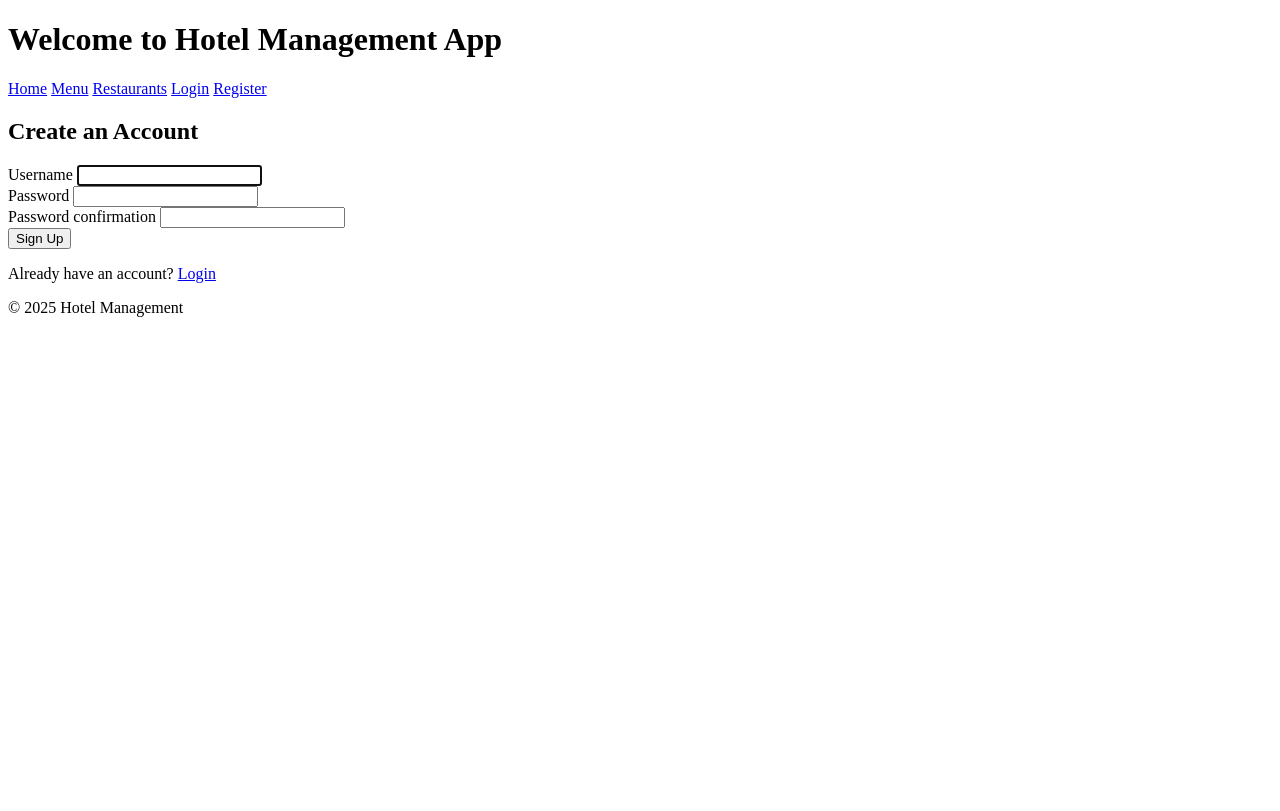
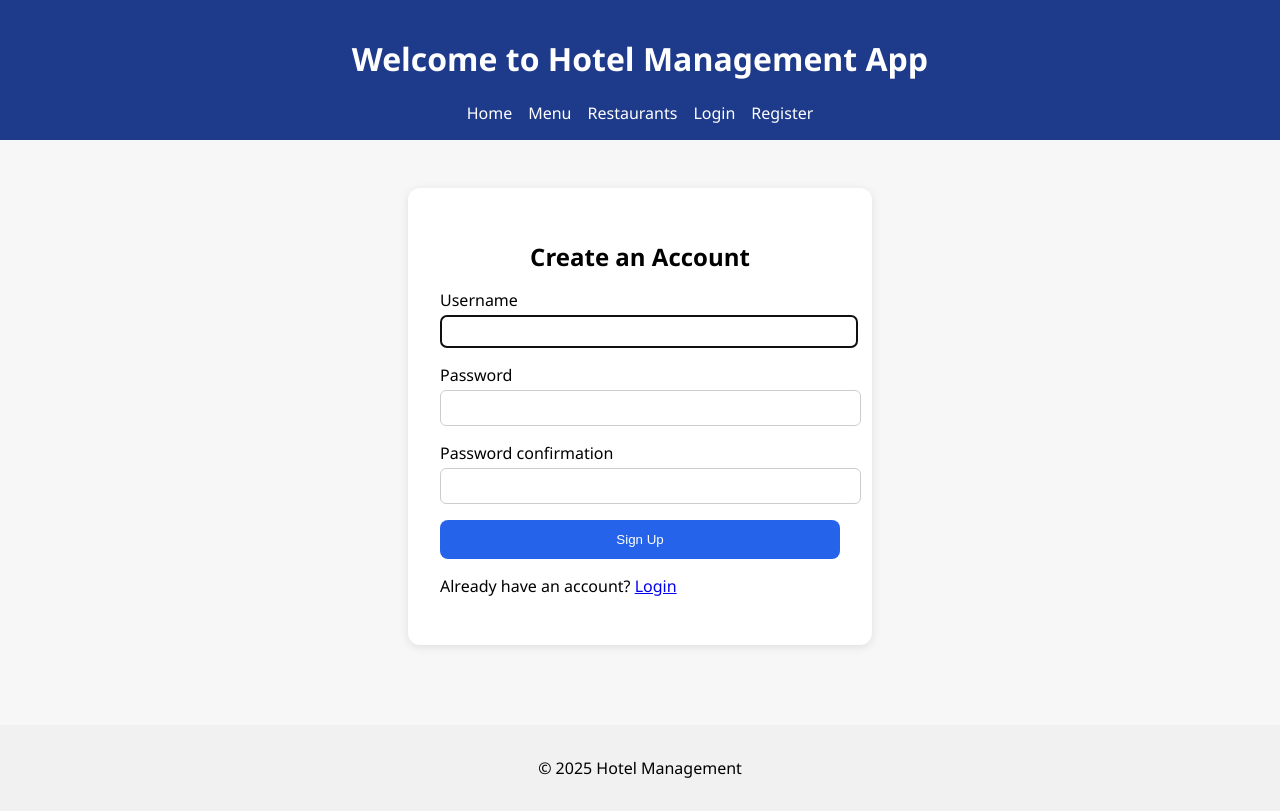
Before and after one commit to GAURAVSVNIT/Hotel_Management, a Django app: page /register/ in a window 1280 px wide. Before the commit the page ends 317 px from the top, so only its background shows below. Run offline with Django 5.2, Linux system fonts and the light colour scheme.

Commit message:
Add css to the site and some modifications

```diff
--- a/hotel_management/settings.py
+++ b/hotel_management/settings.py
@@ -135,3 +135,8 @@ STATIC_ROOT = BASE_DIR / 'staticfiles'  # Collect static files for production
 # Media Files Configuration
 MEDIA_URL = '/media/'
 MEDIA_ROOT = BASE_DIR / 'media'  # Store uploaded files
+
+# Authentication Redirections
+LOGIN_URL = 'login'              # Where to go when login is required
+LOGIN_REDIRECT_URL = 'home'      # Where to go after successful login
+LOGOUT_REDIRECT_URL = 'login'    # Where to go after logout
--- a/hotel_management/urls.py
+++ b/hotel_management/urls.py
@@ -16,8 +16,15 @@ Including another URLconf
 """
 from django.contrib import admin
 from django.urls import path, include
+from django.conf import settings
+from django.conf.urls.static import static
 
 urlpatterns = [
     path('admin/', admin.site.urls),
     path('', include('main.urls')),  # Include URLs from main app
+    # Static Files
+
 ]
+
+if settings.DEBUG:
+    urlpatterns += static(settings.STATIC_URL, document_root=settings.STATIC_ROOT)
--- /dev/null
+++ b/main/static/main/styles.css
@@ -0,0 +1,213 @@
+/* === Base Layout (base.html) === */
+body {
+    font-family: 'Segoe UI', Tahoma, Geneva, Verdana, sans-serif;
+    margin: 0;
+    padding: 0;
+    background-color: #f7f7f7;
+}
+
+header {
+    background-color: #1e3a8a;
+    color: white;
+    padding: 1rem;
+    text-align: center;
+}
+
+nav {
+    display: flex;
+    flex-wrap: wrap;
+    justify-content: center;
+    gap: 1rem;
+    margin-top: 1rem;
+}
+
+nav a {
+    color: white;
+    text-decoration: none;
+    font-weight: 500;
+}
+
+.container {
+    padding: 1rem;
+    max-width: 960px;
+    margin: auto;
+}
+
+footer {
+    text-align: center;
+    padding: 1rem;
+    margin-top: 2rem;
+    background-color: #f1f1f1;
+}
+
+/* === Home Page (home.html) === */
+.home-container {
+    text-align: center;
+    padding: 2rem 1rem;
+}
+
+.home-container h2 {
+    font-size: 1.8rem;
+    margin-bottom: 0.5rem;
+}
+
+.home-container .btn {
+    background-color: #2563eb;
+    color: white;
+    padding: 0.75rem 1.5rem;
+    border-radius: 0.5rem;
+    text-decoration: none;
+    display: inline-block;
+    margin-top: 1rem;
+}
+
+/* === Login/Register Page (login.html + register.html) === */
+.login-container,
+.register-container,
+.max-w-md {
+    max-width: 400px;
+    margin: 2rem auto;
+    background-color: white;
+    padding: 2rem;
+    border-radius: 0.75rem;
+    box-shadow: 0 2px 10px rgba(0, 0, 0, 0.1);
+}
+
+.login-container h2,
+.register-container h2 {
+    text-align: center;
+    margin-bottom: 1rem;
+}
+
+form input,
+form select,
+form textarea {
+    width: 100%;
+    padding: 0.6rem;
+    margin-top: 0.25rem;
+    margin-bottom: 1rem;
+    border: 1px solid #ccc;
+    border-radius: 0.375rem;
+}
+
+form button.btn,
+form .bg-blue-500 {
+    width: 100%;
+    background-color: #2563eb;
+    color: white;
+    padding: 0.75rem;
+    border: none;
+    border-radius: 0.5rem;
+    cursor: pointer;
+}
+
+/* === Menu Page (menu.html) === */
+form ul {
+    list-style: none;
+    padding: 0;
+}
+
+form li {
+    margin-bottom: 0.75rem;
+}
+
+.back-link {
+    display: inline-block;
+    margin-top: 1rem;
+    color: #2563eb;
+    text-decoration: underline;
+}
+
+/* === Order History Page (order_history.html) === */
+.status {
+    font-weight: bold;
+    padding-left: 0.5rem;
+}
+
+.status.pending {
+    color: orange;
+}
+.status.completed {
+    color: green;
+}
+.status.cancelled {
+    color: red;
+}
+
+/* === Order Summary Page (order_summary.html) === */
+form input[type="text"] {
+    border: 1px solid #ccc;
+    padding: 0.5rem;
+    width: 100%;
+    margin-bottom: 1rem;
+    border-radius: 0.375rem;
+}
+
+/* === Restaurant Detail Page (restaurant_detail.html) === */
+.menu-item {
+    background-color: #f3f4f6;
+    padding: 0.75rem;
+    border-radius: 0.5rem;
+    display: flex;
+    align-items: center;
+    gap: 1rem;
+}
+
+/* === Restaurant List Page (restaurant_list.html) === */
+.restaurant-list {
+    max-width: 800px;
+    margin: auto;
+    padding: 1rem;
+}
+
+.restaurant-list ul {
+    list-style: none;
+    padding: 0;
+}
+
+.restaurant-list li {
+    background-color: #f1f5f9;
+    padding: 1rem;
+    border-radius: 0.75rem;
+    margin-bottom: 1rem;
+    box-shadow: 0 2px 6px rgba(0, 0, 0, 0.05);
+}
+
+.restaurant-list a {
+    text-decoration: none;
+    color: #1d4ed8;
+    font-weight: 500;
+}
+
+/* === Responsive === */
+@media (max-width: 600px) {
+    header h1 {
+        font-size: 1.2rem;
+    }
+
+    nav {
+        flex-direction: column;
+        gap: 0.5rem;
+    }
+
+    .container,
+    .home-container,
+    .max-w-md,
+    .restaurant-list {
+        padding: 1rem;
+        width: 100%;
+    }
+
+    .btn,
+    button,
+    input[type="text"],
+    input[type="password"],
+    select {
+        font-size: 1rem;
+    }
+
+    form li {
+        display: flex;
+        flex-direction: column;
+    }
+}
--- a/main/templates/main/base.html
+++ b/main/templates/main/base.html
@@ -1,9 +1,13 @@
+{% load static %}
+
 <!DOCTYPE html>
 <html lang="en">
 <head>
     <meta charset="UTF-8">
     <meta name="viewport" content="width=device-width, initial-scale=1.0">
     <title>{% block title %}Hotel Management{% endblock %}</title>
+    <link rel="stylesheet" href="{% static 'main/styles.css' %}">
+
 </head>
 <body>
     <header>
@@ -11,12 +15,18 @@
         <nav>
             <a href="/">Home</a>
             <a href="{% url 'menu_without_restaurant' %}">Menu</a>
-
             <a href="{% url 'restaurant_list' %}">Restaurants</a>
 
             {% if user.is_authenticated %}
                 <a href="{% url 'order_history' %}">My Orders</a>
-                <a href="{% url 'logout' %}">Logout</a>
+
+                <!-- Logout form (POST request) -->
+                <form method="post" action="{% url 'logout' %}" style="display:inline;">
+                    {% csrf_token %}
+                    <button type="submit" style="background:none; border:none; padding:0; color:blue; text-decoration:underline; cursor:pointer;">
+                        Logout
+                    </button>
+                </form>
             {% else %}
                 <a href="{% url 'login' %}">Login</a>
                 <a href="{% url 'register' %}">Register</a>
--- a/main/templates/main/register.html
+++ b/main/templates/main/register.html
@@ -1,31 +1,31 @@
 {% extends 'main/base.html' %}
 
+{% block title %}Register - Hotel Management{% endblock %}
+
 {% block content %}
-    <div class="max-w-md mx-auto bg-white p-6 rounded-lg shadow-md">
-        <h2 class="text-2xl font-semibold mb-4">Create an Account</h2>
+    <div class="login-container">
+        <h2>Create an Account</h2>
 
-        <form method="POST" class="space-y-4">
+        <form method="POST">
             {% csrf_token %}
 
             {% for field in form %}
-                <div>
-                    <label class="block text-gray-700 font-medium">{{ field.label }}</label>
+                <div class="form-group">
+                    <label>{{ field.label }}</label>
                     {{ field }}
 
                     {% if field.errors %}
-                        <p class="text-red-500 text-sm mt-1">{{ field.errors.as_text }}</p>
+                        <p class="error">{{ field.errors.as_text }}</p>
                     {% endif %}
                 </div>
             {% endfor %}
 
-            <button type="submit" class="bg-blue-500 text-white py-2 px-4 rounded-lg w-full">
-                Sign Up
-            </button>
+            <button type="submit" class="btn">Sign Up</button>
         </form>
 
-        <p class="mt-4 text-center">
+        <p class="info-text">
             Already have an account?
-            <a href="{% url 'login' %}" class="text-blue-500 hover:underline">Login</a>
+            <a href="{% url 'login' %}">Login</a>
         </p>
     </div>
 {% endblock %}
--- a/main/urls.py
+++ b/main/urls.py
@@ -1,13 +1,15 @@
 from django.urls import path
 from django.contrib.auth import views as auth_views
 from . import views
+from django.conf import settings
+from django.conf.urls.static import static
 
 urlpatterns = [
     # Home & Authentication
     path('', views.home, name='home'),
     path('register/', views.register, name='register'),
     path('login/', auth_views.LoginView.as_view(template_name='main/login.html'), name='login'),
-    path('logout/', auth_views.LogoutView.as_view(next_page='home'), name='logout'),
+    path('logout/', auth_views.LogoutView.as_view(next_page='login'), name='logout'),
 
     # Restaurant & Menu
     path('restaurants/', views.restaurant_list, name='restaurant_list'),
@@ -18,7 +20,16 @@ urlpatterns = [
 
     # Ordering System
     path('restaurant/<int:restaurant_id>/order/', views.place_order, name='place_order'),
-    path('order/', views.place_order, name='order_without_restaurant'),  # Allows placing orders without a restaurant
+    #path('order/', views.place_order, name='order_without_restaurant'),  # Allows placing orders without a restaurant
     path('orders/', views.order_history, name='order_history'),
     path('order/<int:order_id>/', views.order_summary, name='order_summary'),
+
+    # Password Reset
+    path('password_reset/', auth_views.PasswordResetView.as_view(), name='password_reset'),
+    path('password_reset/done/', auth_views.PasswordResetDoneView.as_view(), name='password_reset_done'),
+    path('reset/<uidb64>/<token>/', auth_views.PasswordResetConfirmView.as_view(), name='password_reset_confirm'),
+    path('reset/done/', auth_views.PasswordResetCompleteView.as_view(), name='password_reset_complete'),
+
+    # Static Files
+    #static(settings.STATIC_URL, document_root=settings.STATIC_ROOT)
 ]
```
Also changed, not shown: db.sqlite3.
